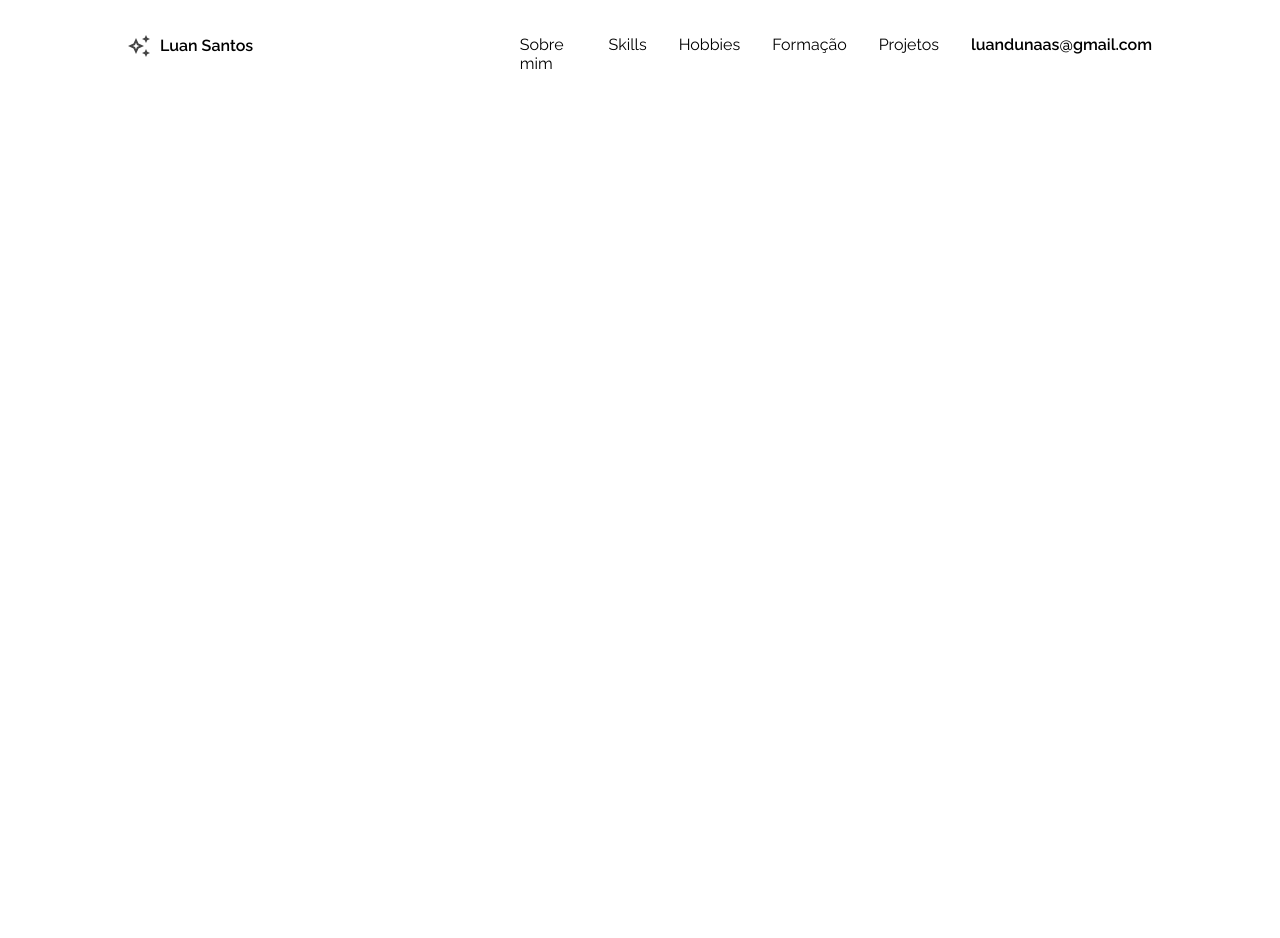
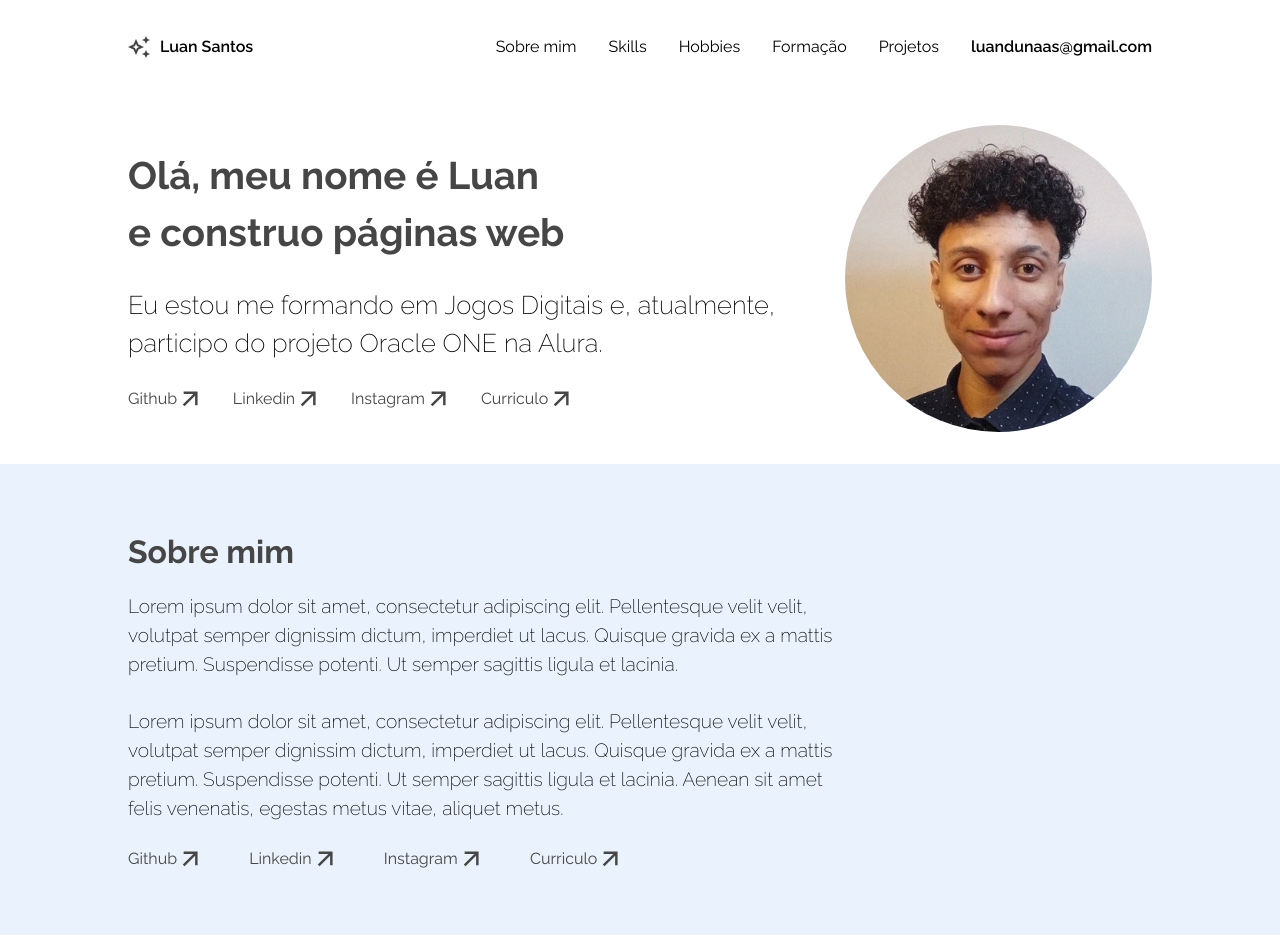
Before and after one commit to luandunas/ONE-porfolio, a plain HTML site: page index.html in a window 1280 px wide. Before the commit the page ends 800 px from the top, so only its background shows below. Drawn offline with Linux system fonts and the light colour scheme.

Commit message:
Adicionar sections hero e sobre mim

```diff
--- /dev/null
+++ b/css/about.css
@@ -0,0 +1,22 @@
+#about{
+    background-color: var(--light-blue);
+    display: flex;
+    width: 100%;
+    justify-content: center;
+}
+
+#about__container{
+    width: 80%;
+    padding: 64px 0px;
+}
+
+.about__text{
+    font-size: clamp(2rem, 2vw, 3rem);
+    padding-bottom: 16px;
+}
+
+.about__description{
+    font-weight: 200;
+    width: 70%;
+    font-size: clamp(1rem, 1.5vw, 1.2rem);
+}
--- /dev/null
+++ b/css/fonts.css
@@ -0,0 +1 @@
+@import url('https://fonts.googleapis.com/css2?family=Raleway:ital,wght@0,100..900;1,100..900&display=swap');
--- /dev/null
+++ b/css/global.css
@@ -0,0 +1,40 @@
+:root{
+    --dark-gray: #464646;
+    --light-blue: #EAF2FD;
+}
+
+ul li {
+    list-style: none;
+}
+
+body {
+    display: flex;
+    width: 100%;
+    justify-content: center;
+    align-items: center;
+    flex-direction: column;
+    line-height: 1.5; /* Boa leitura */
+}
+
+section, header {
+    width: 80%;
+}
+
+section{
+    margin-bottom: 32px;
+}
+
+html {
+    display: flex;
+    flex-direction: column;
+    font-size: 100%;
+    /* justify-content: center; */
+    align-items: center;
+}
+
+main{
+    display: flex;
+    flex-direction: column;
+    width: 100%;
+    align-items: center;
+}
--- /dev/null
+++ b/css/hero.css
@@ -0,0 +1,64 @@
+#hero{
+    width: 80%;
+    display: flex;
+    justify-content: space-between;
+    align-items: center;
+    /* height: 50vh; */
+    /* background-color: black; */
+}
+
+h1, h2, p, a{
+    font-family: "Raleway";
+}
+
+h1{
+    font-size: clamp(2rem, 3vw, 4rem);
+    /* text-align: justify; */
+    font-weight: 700;
+    color: var(--dark-gray);
+}
+
+h2{
+    padding-top: 24px;
+    font-size: clamp(1.2rem, 2vw, 2rem);
+    font-weight: 200;
+}
+
+#hero__texts{
+    width: 70%;
+    padding-right: 20px;
+}
+
+#hero > img{
+    display: flex;
+    /* height: 20%; */
+    width: 30%;
+    object-fit: cover;
+    object-position: 10% 20%;
+    border-radius: 50%;
+}
+
+#hero__links{
+    display: flex;
+    gap: 5%;
+    padding-top: 24px;
+    flex-wrap: wrap;
+}
+
+#hero__links li{
+    display: flex;
+    align-items: center;
+    justify-content: center;
+}
+
+#hero__links a{
+    text-decoration: none;
+    color: var(--dark-gray);
+    font-size: clamp(1rem, 1vw, 4rem);
+    padding-right: 5px;
+}
+
+#hero__links img{
+    width: 16px;
+    height: 16px;
+}
--- /dev/null
+++ b/css/navbar.css
@@ -0,0 +1,52 @@
+header {
+    display: flex;
+    justify-content: center;
+    padding-bottom: 32px;
+}
+
+#navbar {
+    font-family: "Raleway";
+    width: 100%;
+    padding: 34.5px 0px;
+}
+
+#navbar ul {
+    display: flex;
+    /* gap: 32px; */
+    /* justify-content: end; */
+}
+
+#navbar ul li:first-child {
+    /* width: 40%; */
+}
+
+#navbar ul li:not(:first-child) {
+    margin-left: auto;
+}
+
+#navbar__items{
+    display: flex;
+    margin-left: auto;
+    gap: 32px;
+}
+
+#navbar__nome {
+    display: flex;
+    align-items: center;
+    font-weight: 600;
+    width: 100%;
+}
+
+#navbar__nome>img {
+    padding-right: 10px;
+}
+
+#navbar ul li:last-child {
+    font-weight: 600;
+}
+
+@media only screen and (max-width: 1000px){
+    #navbar__items > li:not(:last-child){
+        display: none;
+    }
+}
--- /dev/null
+++ b/css/reset.css
@@ -0,0 +1,5 @@
+* {
+    padding: 0;
+    margin: 0;
+    box-sizing: border-box;
+}
--- a/css/style.css
+++ /dev/null
@@ -1,49 +0,0 @@
-@import url('https://fonts.googleapis.com/css2?family=Raleway:ital,wght@0,100..900;1,100..900&display=swap');
-
-*{
-    padding: 0;
-    margin: 0;
-    box-sizing: border-box;
-}
-
-header{
-    display: flex;
-    justify-content: center;
-}
-
-#navbar{
-    font-family: "Raleway";
-    width: 80%;
-    padding: 34.5px 0px;
-}
-
-#navbar ul {
-    display: flex;
-}
-
-#navbar ul li:first-child{
-    width: 50%;
-}
-
-#navbar ul{
-    gap: 32px;
-}
-
-#navbar ul li{
-    list-style: none;
-}
-
-#navbar__nome{
-    display: flex;
-    align-items: center;
-    font-weight: 600;
-    width: 100%;
-}
-
-#navbar__nome > img{
-    padding-right: 10px;
-}
-
-#navbar ul li:last-child{
-    font-weight: 600;
-}
--- a/index.html
+++ b/index.html
@@ -6,7 +6,12 @@
     <meta name="viewport" content="width=device-width, initial-scale=1.0">
     <title>Portfolio</title>
 
-    <link rel="stylesheet" href="css/style.css">
+    <link rel="stylesheet" href="css/reset.css">
+    <link rel="stylesheet" href="css/global.css">
+    <link rel="stylesheet" href="css/fonts.css">
+    <link rel="stylesheet" href="css/navbar.css">
+    <link rel="stylesheet" href="css/hero.css">
+    <link rel="stylesheet" href="css/about.css">
 </head>
 
 <body>
@@ -21,18 +26,49 @@
                     </div>
                 </li>
 
+                <div id="navbar__items">
                     <li>Sobre mim</li>
                     <li>Skills</li>
                     <li>Hobbies</li>
                     <li>Formação</li>
                     <li>Projetos</li>
                     <li>luandunaas@gmail.com</li>
+                </div>
             </ul>
 
         </nav>
     </header>
 
     <main>
+        <section id="hero">
+            <div id="hero__texts">
+                <h1 class="hero__text">Olá, meu nome é Luan<br>e construo páginas web</h1>
+                <h2>Eu estou me formando em Jogos Digitais e, atualmente, participo do projeto Oracle ONE na Alura.</h2>
+                <ul id="hero__links">
+                    <li><a href="http://">Github</a><img src="img/arrow.svg" alt=""></li>
+                    <li><a href="http://">Linkedin</a><img src="img/arrow.svg" alt=""></li>
+                    <li><a href="http://">Instagram</a><img src="img/arrow.svg" alt=""></li>
+                    <li><a href="http://">Curriculo</a><img src="img/arrow.svg" alt=""></li>
+                </ul>
+            </div>
+            <img id="hero__img" src="img/profile.jpg" alt="">
+        </section>
+
+        <section id="about">
+            <div id="about__container">
+                <h1 class="about__text">Sobre mim</h1>
+                <p class="about__description">Lorem ipsum dolor sit amet, consectetur adipiscing elit. Pellentesque velit velit, volutpat semper dignissim dictum, imperdiet ut lacus. Quisque gravida ex a mattis pretium. Suspendisse potenti. Ut semper sagittis ligula et lacinia.
+                <br>
+                <br>
+                Lorem ipsum dolor sit amet, consectetur adipiscing elit. Pellentesque velit velit, volutpat semper dignissim dictum, imperdiet ut lacus. Quisque gravida ex a mattis pretium. Suspendisse potenti. Ut semper sagittis ligula et lacinia. Aenean sit amet felis venenatis, egestas metus vitae, aliquet metus.</p>
+                <ul id="hero__links">
+                    <li><a href="http://">Github</a><img src="img/arrow.svg" alt=""></li>
+                    <li><a href="http://">Linkedin</a><img src="img/arrow.svg" alt=""></li>
+                    <li><a href="http://">Instagram</a><img src="img/arrow.svg" alt=""></li>
+                    <li><a href="http://">Curriculo</a><img src="img/arrow.svg" alt=""></li>
+                </ul>
+            </div>
+        </section>
 
     </main>
 
```
Also changed, not shown: img/arrow.svg (added), img/profile.jpg (added). Lines whose indentation alone changed are shown as unchanged.
